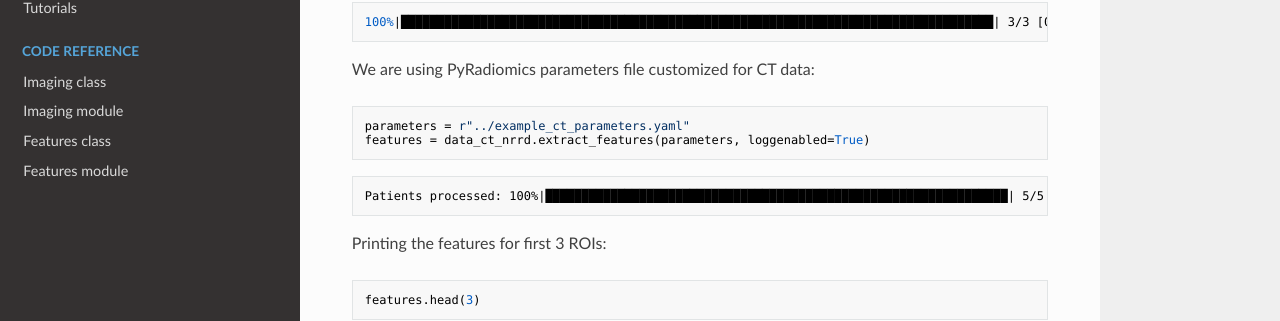
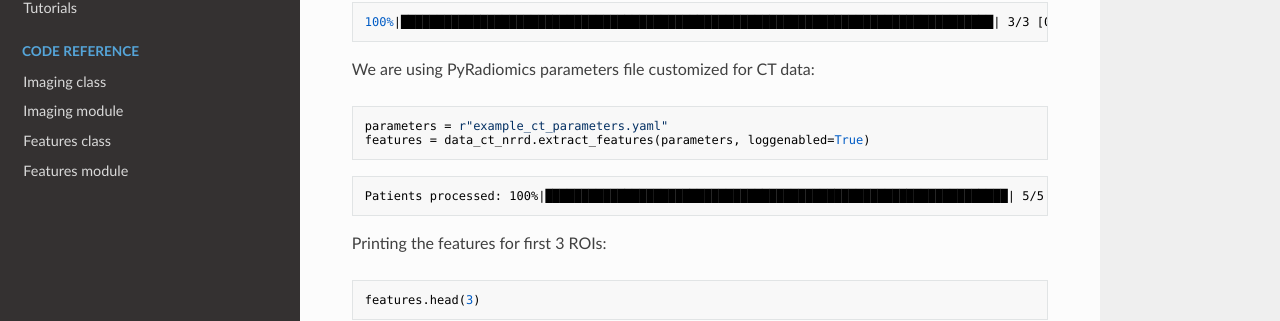
Before and after one commit to primakov/precision-medicine-toolbox, an MkDocs documentation site: the page built from docs/examples_imaging.md, in a window 1280 px wide and 900 px high, scrolled down 2681 px. Shown: the part 141-462 px from the top of the window. Built offline with MkDocs 1.6.1, drawn with Linux system fonts in a browser that asks for light colours; nearby versions of some CDN libraries.

````diff
--- a/docs/examples_imaging.md
+++ b/docs/examples_imaging.md
@@ -144,7 +144,7 @@ We are using PyRadiomics parameters file customized for CT data:
 
 
 ```python
-parameters = r"../example_ct_parameters.yaml"
+parameters = r"example_ct_parameters.yaml"
 features = data_ct_nrrd.extract_features(parameters, loggenabled=True)
 ```
 
````
Also changed, not shown: 3 other files.
